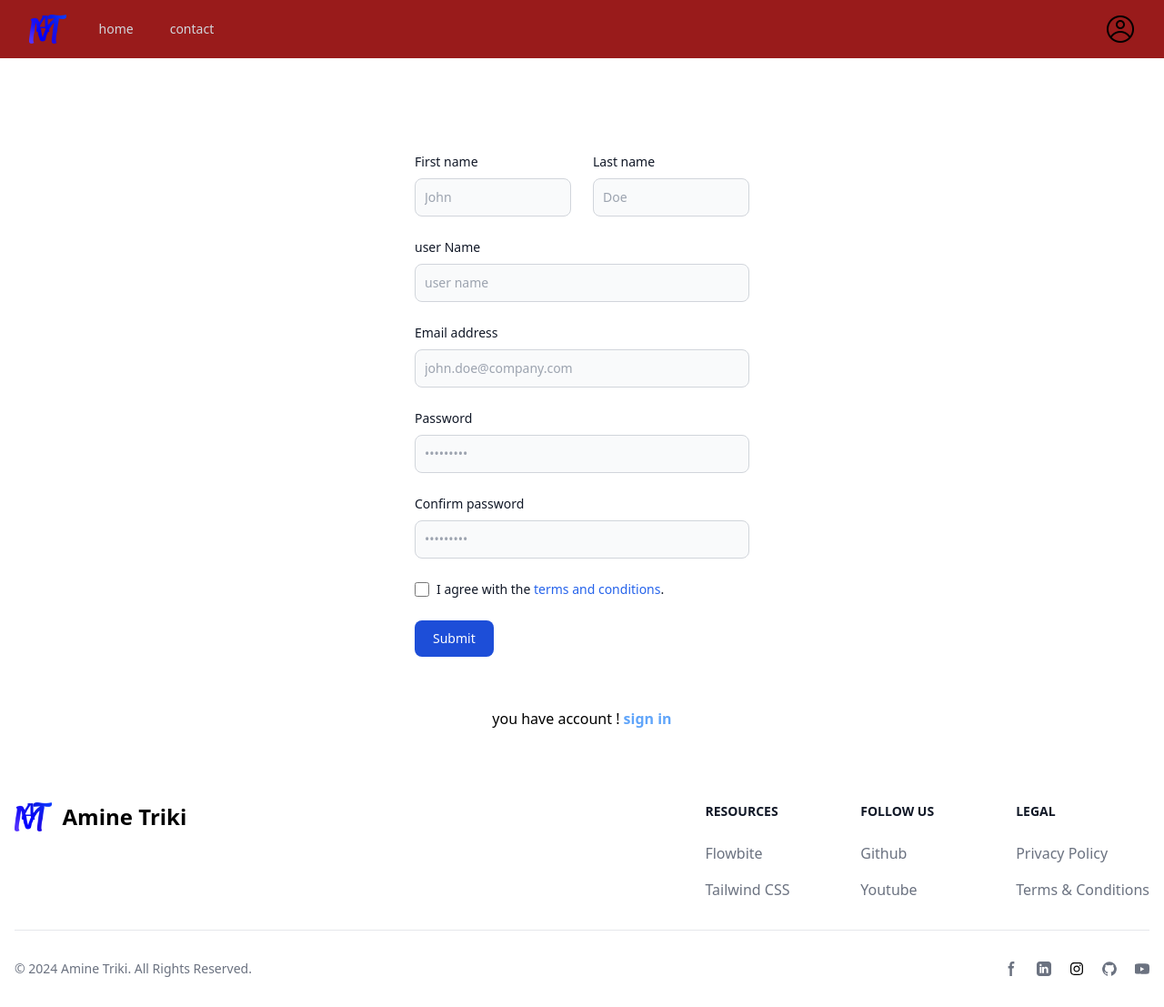
After one commit to Amine-Triki/simple-php, a PHP site: page /signUp.php in a window 1280 px wide. The commit adds this page. Shown: the whole page at 91% size. Run offline with PHP 8.4, Linux system fonts and the light colour scheme; data comes from the database, SQL or seed files in the repository; both versions use the stored data as it was after the commit; a stand-in replaces the project's code that opens the database connection.

Commit message:
add sign in & sign up

```diff
--- a/contact.php
+++ b/contact.php
@@ -70,7 +70,7 @@ if ($_SERVER["REQUEST_METHOD"] == "POST") {
 <head>
   <meta charset="UTF-8">
   <meta name="viewport" content="width=device-width, initial-scale=1.0">
-  <title>Amine Triki</title>
+  <title>Amine Triki -- contact</title>
   <meta name="description" content="amine triki web site">
   <meta name="keywords" content="amine triki , front end">
   <meta name="robots" content="index, follow">
@@ -81,7 +81,7 @@ if ($_SERVER["REQUEST_METHOD"] == "POST") {
 <body>
   <?php include 'nav.php'; ?>
 
-  <main class=" container  min-h-screen 	mx-auto my-10">
+  <main class="container mx-auto my-10">
 
     <form class="p-20"  action="" method="POST">
       <div class="grid gap-6 mb-6 md:grid-cols-2">
--- a/index.php
+++ b/index.php
@@ -14,7 +14,7 @@
 
 <body>
   <?php include 'nav.php'; ?>
-  <main class=" container  min-h-screen 	mx-auto my-10">
+  <main class=" container  	mx-auto my-10">
     <div class="flex   justify-between flex-row items-center	flex-wrap	content-center 	">
       <div class=" p-5 flex flex-col  flex-wrap m-5 h-96 items-center	content-center justify-center">
         <p>
--- a/nav.php
+++ b/nav.php
@@ -1,4 +1,10 @@
- <!-- start nav -->
+<?php
+if (session_status() === PHP_SESSION_NONE) {
+  session_start();
+}
+?>
+
+<!-- start nav -->
  <nav class="bg-red-800">
     <div class="mx-auto max-w-7xl px-2 sm:px-6 lg:px-8">
       <div class="relative flex h-16 items-center justify-between">
@@ -50,9 +56,13 @@
 
             <div id="menu-list-hidden" class="absolute right-0 z-10 mt-2 w-48 origin-top-right rounded-md bg-white py-1 shadow-lg ring-1 ring-black ring-opacity-5 focus:outline-none hidden" role="menu" aria-orientation="vertical" aria-labelledby="user-menu-button" tabindex="-1">
               <!-- Active: "bg-gray-100", Not Active: "" -->
-              <a href="#" class="block px-4 py-2 text-sm text-gray-700" role="menuitem" tabindex="-1" id="user-menu-item-0">Your Profile</a>
-              <a href="#" class="block px-4 py-2 text-sm text-gray-700" role="menuitem" tabindex="-1" id="user-menu-item-1">Settings</a>
-              <a href="#" class="block px-4 py-2 text-sm text-gray-700" role="menuitem" tabindex="-1" id="user-menu-item-2">Sign out</a>
+              <?php if(isset($_SESSION['user_id'])): ?>
+              <a href="./profile.php" class="block px-4 py-2 text-sm text-gray-700" role="menuitem" tabindex="-1" id="user-menu-item-0">Your Profile</a>
+              <a href="logout.php" class="block px-4 py-2 text-sm text-gray-700" role="menuitem" tabindex="-1" id="user-menu-item-2">Sign out</a>
+              <?php else: ?>
+              <a href="./signIn.php" class="block px-4 py-2 text-sm text-gray-700" role="menuitem" tabindex="-1" id="user-menu-item-1">sign in</a>
+              <a href="./signUp.php" class="block px-4 py-2 text-sm text-gray-700" role="menuitem" tabindex="-1" id="user-menu-item-1">sign up</a>
+              <?php endif; ?>
             </div>
           </div>
         </div>
--- a/output.css
+++ b/output.css
@@ -699,6 +699,10 @@ video {
   margin-left: 0.75rem;
 }
 
+.ms-2 {
+  margin-inline-start: 0.5rem;
+}
+
 .ms-5 {
   margin-inline-start: 1.25rem;
 }
@@ -751,6 +755,10 @@ video {
   height: 1rem;
 }
 
+.h-5 {
+  height: 1.25rem;
+}
+
 .h-6 {
   height: 1.5rem;
 }
@@ -843,6 +855,10 @@ video {
   align-content: center;
 }
 
+.items-start {
+  align-items: flex-start;
+}
+
 .items-center {
   align-items: center;
 }
@@ -887,6 +903,10 @@ video {
   white-space: nowrap;
 }
 
+.rounded {
+  border-radius: 0.25rem;
+}
+
 .rounded-full {
   border-radius: 9999px;
 }
@@ -1071,6 +1116,16 @@ video {
   text-transform: uppercase;
 }
 
+.text-blue-400 {
+  --tw-text-opacity: 1;
+  color: rgb(96 165 250 / var(--tw-text-opacity));
+}
+
+.text-blue-600 {
+  --tw-text-opacity: 1;
+  color: rgb(37 99 235 / var(--tw-text-opacity));
+}
+
 .text-gray-300 {
   --tw-text-opacity: 1;
   color: rgb(209 213 219 / var(--tw-text-opacity));
@@ -1130,6 +1200,10 @@ video {
 
 .\[hostname\:port\] {
   hostname: port;
+}
+
+main {
+  min-height: calc(100vh - 250px);
 }
 
 .hover\:bg-blue-800:hover {
@@ -1219,6 +1293,11 @@ video {
     margin-right: auto;
   }
 
+  .sm\:my-10 {
+    margin-top: 2.5rem;
+    margin-bottom: 2.5rem;
+  }
+
   .sm\:ml-6 {
     margin-left: 1.5rem;
   }
@@ -1286,6 +1365,11 @@ video {
 }
 
 @media (min-width: 768px) {
+  .md\:my-12 {
+    margin-top: 3rem;
+    margin-bottom: 3rem;
+  }
+
   .md\:mb-0 {
     margin-bottom: 0px;
   }
--- /dev/null
+++ b/signUp.php
@@ -0,0 +1,143 @@
+<?php
+
+session_start();
+
+// إنشاء قاعدة البيانات إذا لم تكن موجودة
+$db = new PDO('sqlite:database.db');
+
+// إنشاء جدول المستخدمين إذا لم يكن موجودًا
+$query = "CREATE TABLE IF NOT EXISTS users (
+    id INTEGER PRIMARY KEY,
+    first_name TEXT NOT NULL,
+    last_name TEXT NOT NULL,
+    userName TEXT NOT NULL,
+    email TEXT NOT NULL,
+    password TEXT NOT NULL,
+    last_login DATETIME
+)";
+$db->exec($query);
+
+if ($_SERVER['REQUEST_METHOD'] == 'POST') {
+    // التحقق من تطابق كلمة المرور مع التأكيد
+    if ($_POST['password'] !== $_POST['confirm_password']) {
+        echo "كلمة المرور غير متطابقة";
+        exit();
+    }
+
+    // تشفير كلمة المرور
+    $password = password_hash($_POST['password'], PASSWORD_DEFAULT);
+
+    // التحقق مما إذا كان البريد الإلكتروني أو اسم المستخدم موجودًا بالفعل
+    $checkQuery = "SELECT * FROM users WHERE email = :email OR userName = :userName";
+    $stmt = $db->prepare($checkQuery);
+    $stmt->bindParam(':email', $_POST['email']);
+    $stmt->bindParam(':userName', $_POST['userName']);
+    $stmt->execute();
+    $existingUser = $stmt->fetch();
+
+    if ($existingUser) {
+        echo "البريد الإلكتروني أو اسم المستخدم موجود بالفعل";
+        exit();
+    }
+
+    // إدخال البيانات في قاعدة البيانات
+    $last_login = date('Y-m-d H:i:s');
+    $query = "INSERT INTO users (first_name, last_name, userName, email, password , last_login)
+              VALUES (:first_name, :last_name, :userName, :email, :password , :last_login)";
+    $stmt = $db->prepare($query);
+    $stmt->bindParam(':first_name', $_POST['first_name']);
+    $stmt->bindParam(':last_name', $_POST['last_name']);
+    $stmt->bindParam(':userName', $_POST['userName']);
+    $stmt->bindParam(':email', $_POST['email']);
+    $stmt->bindParam(':password', $password);
+    $stmt->bindParam(':last_login', $last_login);
+
+    // التأكد من نجاح إدخال البيانات قبل إعادة التوجيه
+    if ($stmt->execute()) {
+        // تسجيل دخول المستخدم تلقائيًا
+        $_SESSION['user_id'] = $db->lastInsertId();
+        $_SESSION['first_name'] = $_POST['first_name'];
+        $_SESSION['last_name'] = $_POST['last_name'];
+        $_SESSION['userName'] = $_POST['userName'];
+        $_SESSION['email'] = $_POST['email'];
+        $_SESSION['last_login'] = $last_login;
+
+
+        header('Location: profile.php');
+        exit();
+
+
+    } else {
+        echo "حدث خطأ أثناء تسجيل البيانات";
+    }
+}
+?>
+
+
+
+<!DOCTYPE html>
+<html lang="en">
+<head>
+  <meta charset="UTF-8">
+  <meta name="viewport" content="width=device-width, initial-scale=1.0">
+  <title>Amine Triki -- sign in</title>
+  <meta name="description" content="amine triki web site">
+  <meta name="keywords" content="amine triki , front end">
+  <meta name="robots" content="index, follow">
+  <meta name="author" content="amine triki">
+  <link rel="stylesheet" href="./output.css">
+</head>
+<body>
+<?php include 'nav.php'; ?>
+
+<main class=" container  mx-auto sm:my-10 md:my-12 flex justify-center flex-col items-center">
+
+
+<form method="POST" action="" class="  w-96 p-2 sm:my-10 md:my-12">
+
+    <div class="grid gap-6 mb-6 md:grid-cols-2">
+        <div>
+            <label for="first_name" class="block mb-2 text-sm font-medium text-gray-900 dark:text-white">First name</label>
+            <input type="text" id="first_name" name="first_name" class="bg-gray-50 border border-gray-300 text-gray-900 text-sm rounded-lg focus:ring-blue-500 focus:border-blue-500 block w-full p-2.5 dark:bg-gray-700 dark:border-gray-600 dark:placeholder-gray-400 dark:text-white dark:focus:ring-blue-500 dark:focus:border-blue-500" placeholder="John" required />
+        </div>
+        <div>
+            <label for="last_name" class="block mb-2 text-sm font-medium text-gray-900 dark:text-white">Last name</label>
+            <input type="text" id="last_name" name="last_name" class="bg-gray-50 border border-gray-300 text-gray-900 text-sm rounded-lg focus:ring-blue-500 focus:border-blue-500 block w-full p-2.5 dark:bg-gray-700 dark:border-gray-600 dark:placeholder-gray-400 dark:text-white dark:focus:ring-blue-500 dark:focus:border-blue-500" placeholder="Doe" required />
+        </div>
+
+    </div>
+    <div class="mb-6">
+        <label for="userName" class="block mb-2 text-sm font-medium text-gray-900 dark:text-white">user Name</label>
+        <input type="userName" id="userName" name="userName" class="bg-gray-50 border border-gray-300 text-gray-900 text-sm rounded-lg focus:ring-blue-500 focus:border-blue-500 block w-full p-2.5 dark:bg-gray-700 dark:border-gray-600 dark:placeholder-gray-400 dark:text-white dark:focus:ring-blue-500 dark:focus:border-blue-500" placeholder="user name" required />
+    </div>
+    <div class="mb-6">
+        <label for="email" class="block mb-2 text-sm font-medium text-gray-900 dark:text-white">Email address</label>
+        <input type="email" id="email" name="email" class="bg-gray-50 border border-gray-300 text-gray-900 text-sm rounded-lg focus:ring-blue-500 focus:border-blue-500 block w-full p-2.5 dark:bg-gray-700 dark:border-gray-600 dark:placeholder-gray-400 dark:text-white dark:focus:ring-blue-500 dark:focus:border-blue-500" placeholder="john.doe@company.com" required />
+    </div>
+    <div class="mb-6">
+        <label for="password" class="block mb-2 text-sm font-medium text-gray-900 dark:text-white">Password</label>
+        <input type="password" id="password" name="password" class="bg-gray-50 border border-gray-300 text-gray-900 text-sm rounded-lg focus:ring-blue-500 focus:border-blue-500 block w-full p-2.5 dark:bg-gray-700 dark:border-gray-600 dark:placeholder-gray-400 dark:text-white dark:focus:ring-blue-500 dark:focus:border-blue-500" placeholder="•••••••••" required />
+    </div>
+    <div class="mb-6">
+        <label for="confirm_password" class="block mb-2 text-sm font-medium text-gray-900 dark:text-white">Confirm password</label>
+        <input type="password" id="confirm_password" name="confirm_password" class="bg-gray-50 border border-gray-300 text-gray-900 text-sm rounded-lg focus:ring-blue-500 focus:border-blue-500 block w-full p-2.5 dark:bg-gray-700 dark:border-gray-600 dark:placeholder-gray-400 dark:text-white dark:focus:ring-blue-500 dark:focus:border-blue-500" placeholder="•••••••••" required />
+    </div>
+    <div class="flex items-start mb-6">
+        <div class="flex items-center h-5">
+        <input id="remember" type="checkbox" value="" class="w-4 h-4 border border-gray-300 rounded bg-gray-50 focus:ring-3 focus:ring-blue-300 dark:bg-gray-700 dark:border-gray-600 dark:focus:ring-blue-600 dark:ring-offset-gray-800" required />
+        </div>
+        <label for="remember" class="ms-2 text-sm font-medium text-gray-900 dark:text-gray-300">I agree with the <a href="#" class="text-blue-600 hover:underline dark:text-blue-500">terms and conditions</a>.</label>
+    </div>
+    <button type="submit" class="text-white bg-blue-700 hover:bg-blue-800 focus:ring-4 focus:outline-none focus:ring-blue-300 font-medium rounded-lg text-sm w-full sm:w-auto px-5 py-2.5 text-center dark:bg-blue-600 dark:hover:bg-blue-700 dark:focus:ring-blue-800">Submit</button>
+</form>
+
+<p>
+    you have account ! <a class=" text-blue-400 font-semibold	" href="./signIn.php" sign up>sign in</a>
+</p>
+
+</main>
+
+<?php include 'footer.php'; ?>
+
+</body>
+</html>
--- a/style.css
+++ b/style.css
@@ -1,3 +1,7 @@
 @tailwind base;
 @tailwind components;
 @tailwind utilities;
+
+main {
+    min-height: calc(100vh - 250px);
+}
```
Also changed, not shown: other parts of output.css (+67 -4 lines), logout.php (added, +8 -0 lines), profile.php (added, +53 -0 lines), signIn.php (added, +92 -0 lines), database.db (added).
